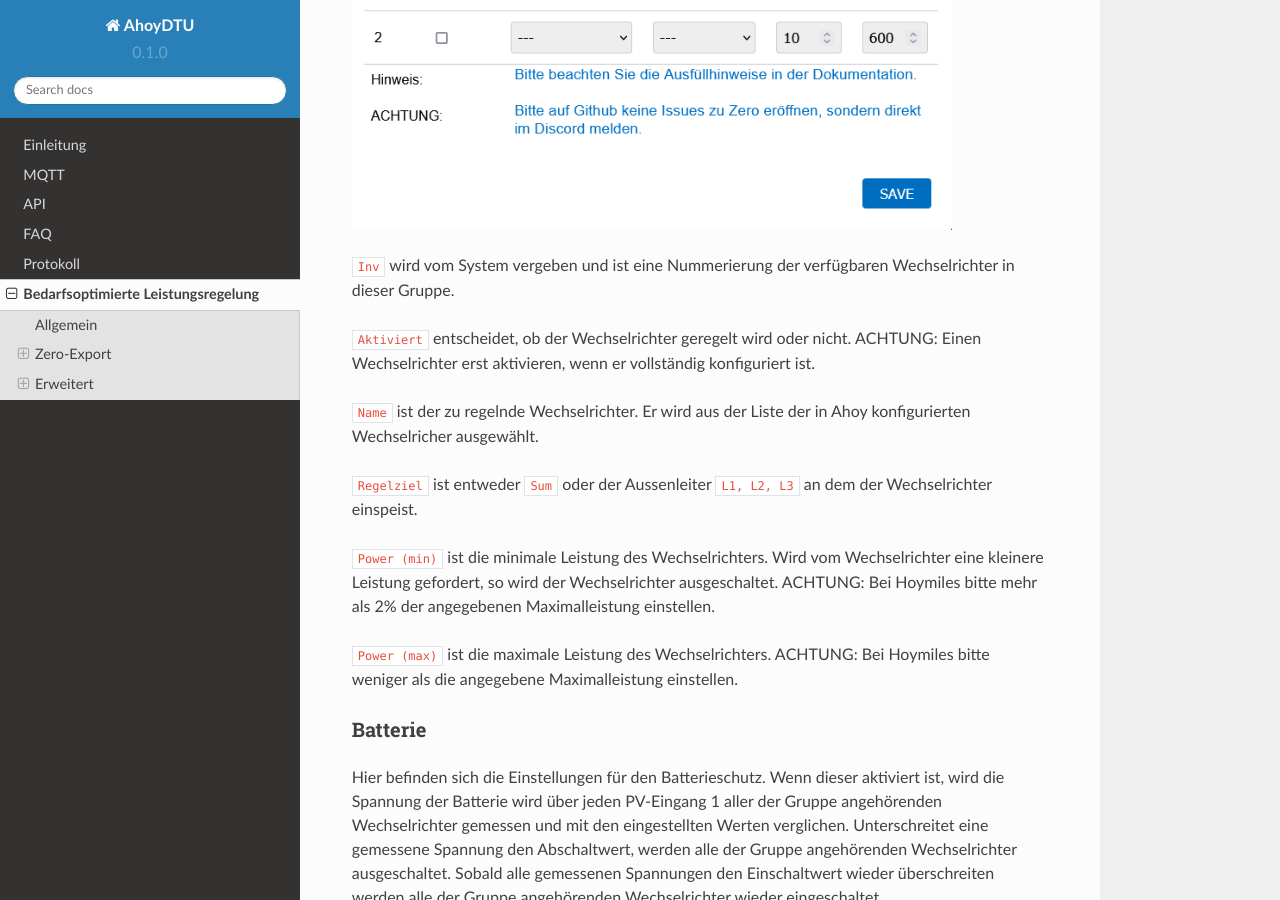
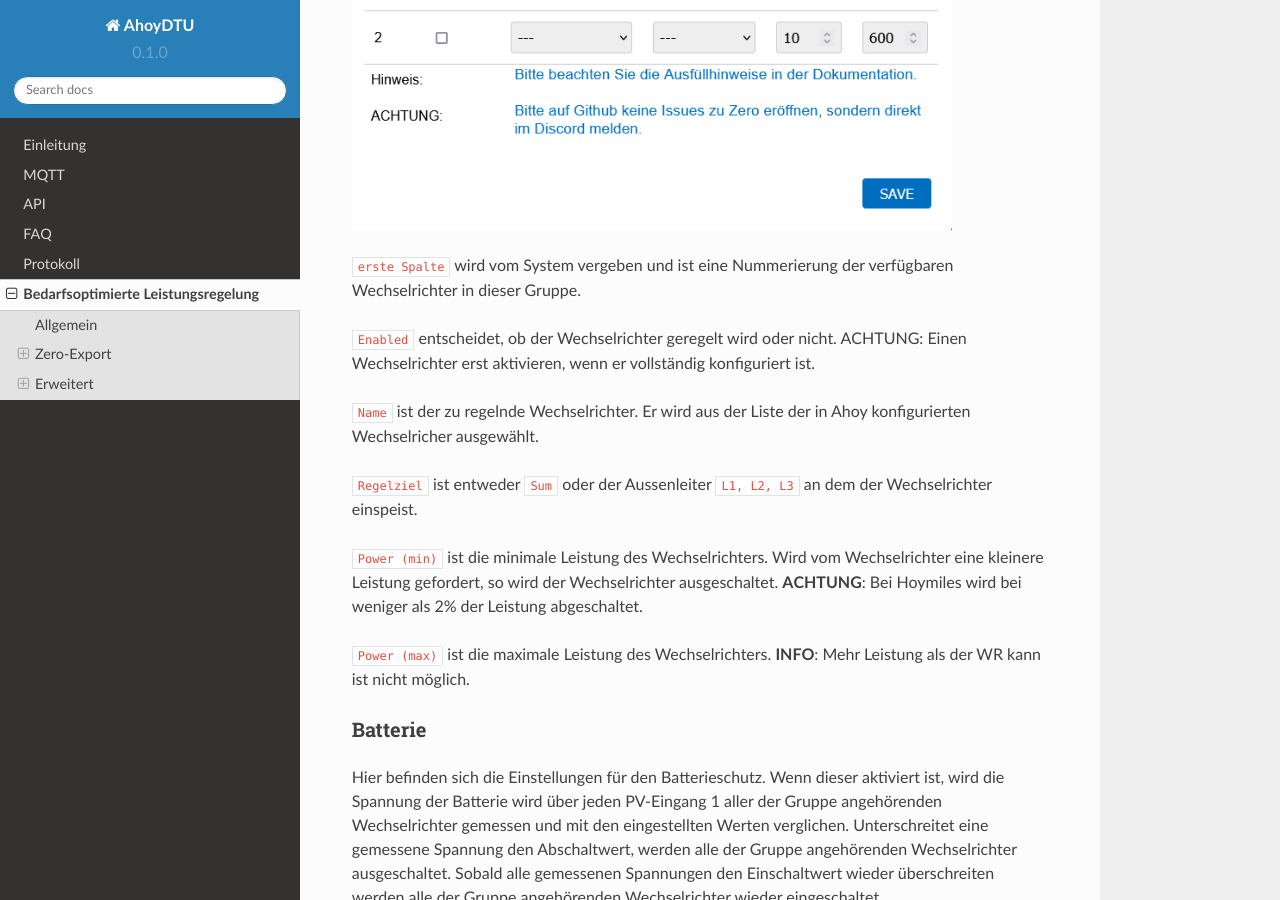
Before and after one commit to lumapu/ahoy_docs, a Sphinx documentation site: the page built from docs/source/zeroExport.rst, in a window 1280 px wide and 900 px high, scrolled down 3882 px. Built offline with Sphinx 7.4.7 and the Read the Docs theme 2.0.0, drawn with Linux system fonts in a browser that asks for light colours; some of the changed text lies outside the part shown.

Commit message:
Update zeroExport.rst
fix5

```diff
--- a/docs/source/zeroExport.rst
+++ b/docs/source/zeroExport.rst
@@ -109,17 +109,17 @@
   :width: 600
   :alt: zeroExport Einstellungen Gruppe Inverter - Default
 
-``Inv`` wird vom System vergeben und ist eine Nummerierung der verfügbaren Wechselrichter in dieser Gruppe.
+``erste Spalte`` wird vom System vergeben und ist eine Nummerierung der verfügbaren Wechselrichter in dieser Gruppe.
 
-``Aktiviert`` entscheidet, ob der Wechselrichter geregelt wird oder nicht. ACHTUNG: Einen Wechselrichter erst aktivieren, wenn er vollständig konfiguriert ist.
+``Enabled`` entscheidet, ob der Wechselrichter geregelt wird oder nicht. ACHTUNG: Einen Wechselrichter erst aktivieren, wenn er vollständig konfiguriert ist.
 
 ``Name`` ist der zu regelnde Wechselrichter. Er wird aus der Liste der in Ahoy konfigurierten Wechselricher ausgewählt.
 
 ``Regelziel`` ist entweder ``Sum`` oder der Aussenleiter ``L1, L2, L3`` an dem der Wechselrichter einspeist.
 
-``Power (min)`` ist die minimale Leistung des Wechselrichters. Wird vom Wechselrichter eine kleinere Leistung gefordert, so wird der Wechselrichter ausgeschaltet. ACHTUNG: Bei Hoymiles bitte mehr als 2% der angegebenen Maximalleistung einstellen.
+``Power (min)`` ist die minimale Leistung des Wechselrichters. Wird vom Wechselrichter eine kleinere Leistung gefordert, so wird der Wechselrichter ausgeschaltet. **ACHTUNG**: Bei Hoymiles wird bei weniger als 2% der Leistung abgeschaltet.
 
-``Power (max)`` ist die maximale Leistung des Wechselrichters. ACHTUNG: Bei Hoymiles bitte weniger als die angegebene Maximalleistung einstellen.
+``Power (max)`` ist die maximale Leistung des Wechselrichters. **INFO**: Mehr Leistung als der WR kann ist nicht möglich.
 
 Batterie
 ***************
@@ -140,14 +140,17 @@
   :alt: zeroExport Einstellungen Gruppe Erweiterte Einstellungen - Default
 
 
-Log
-*****
+Log / Debug-Modus
+*****************
 
-Die Bedarfsoptimierte Leistungsregelung hat zwei verschiedene Debugmöglichkeiten, die in der Konfiguration aktiviert werden können.
+Es existieren zwei Debugmöglichkeiten, die in der Konfiguration aktiviert werden können.
 - Log over Webserial
+
 - Log over MQTT
 
 Dabei werden je nach Modul der Regelung unterschiedliche JsonDatensätze ausgegeben.
+
+*Änderungen und Irrtümer vorbehalten*
 
 .. code-block:: bash
 
```
